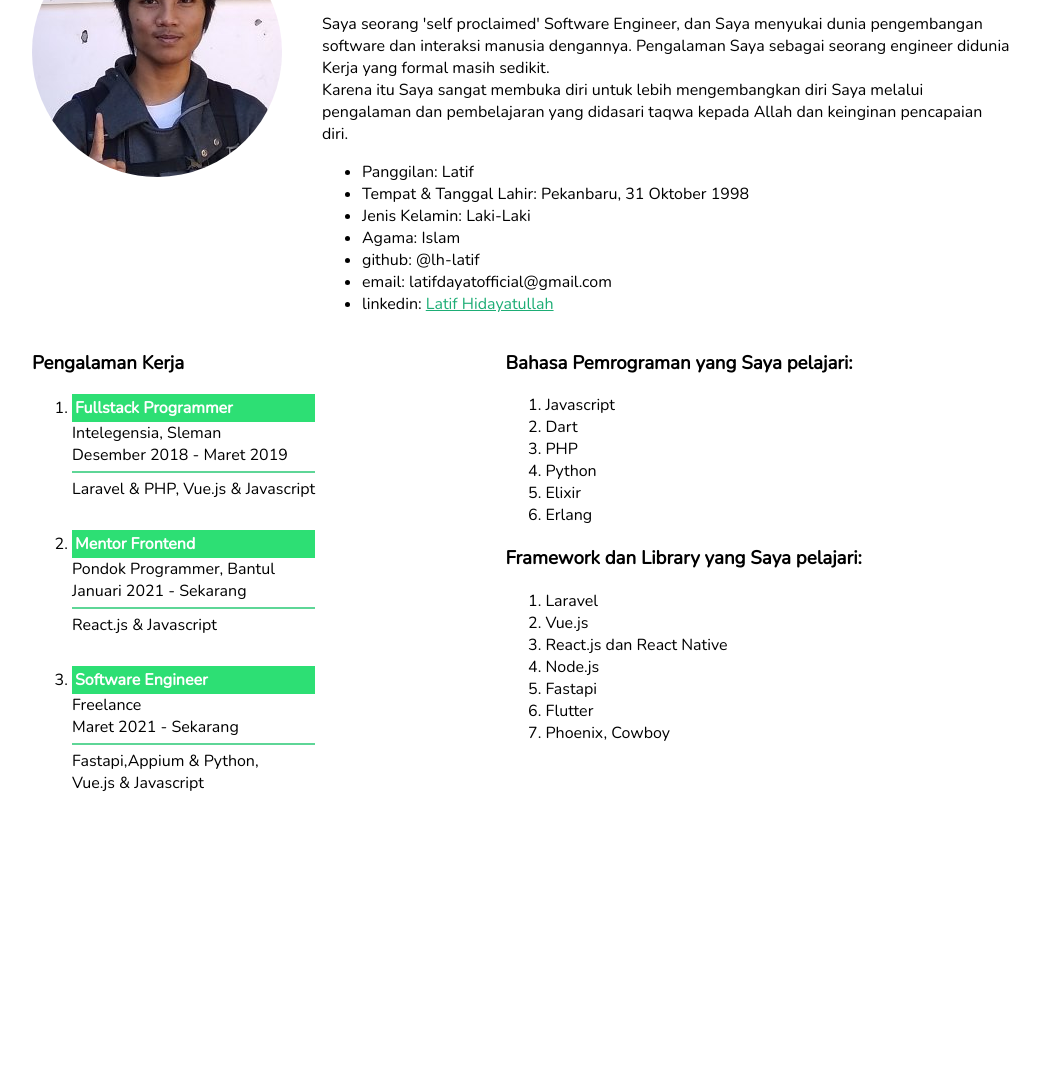
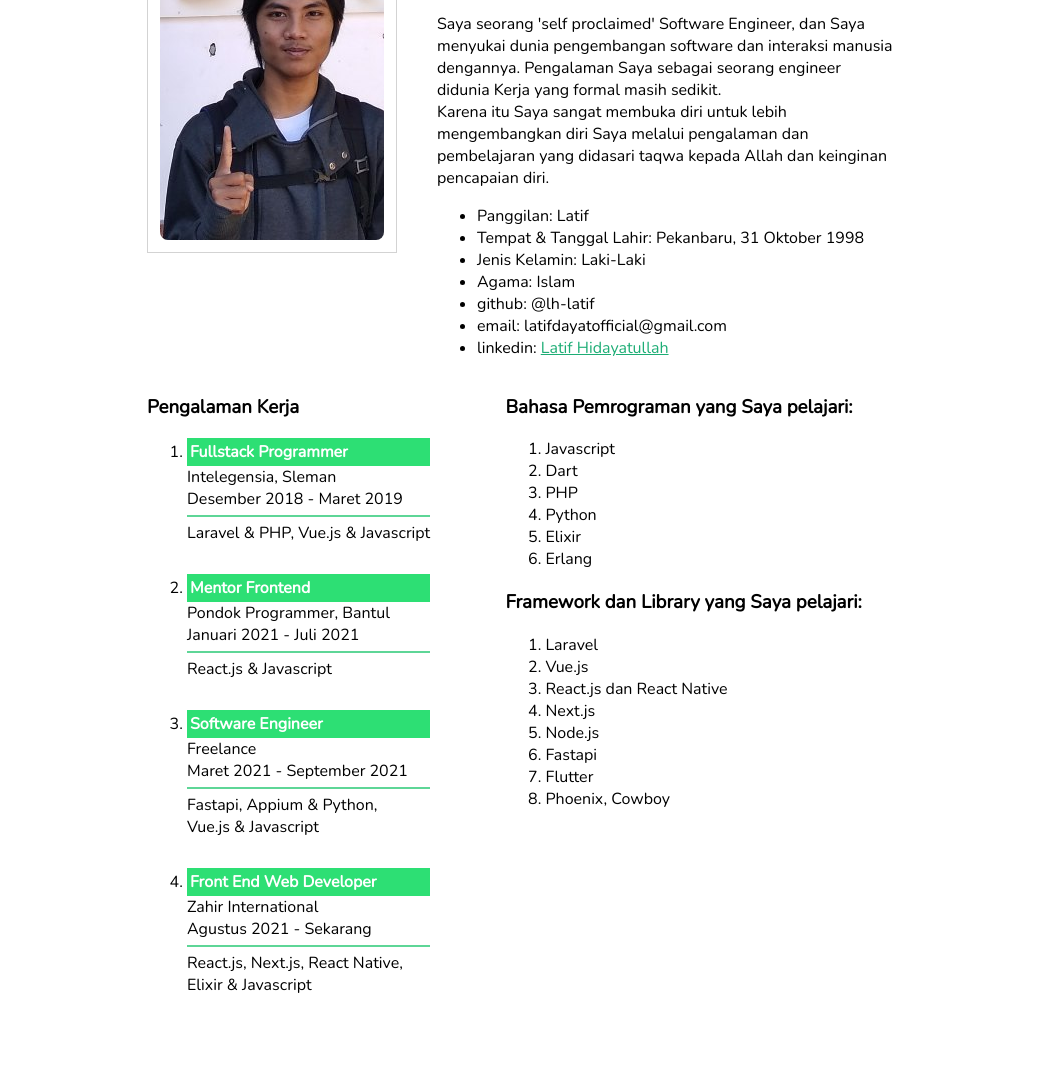
Before and after one commit to lh-latif/my_repo, a plain HTML site: page index.html in a window 1280 px wide. Shown: the part 133-1199 px from the top of the page, without its empty margins (118-1158 px from the left). Before the commit the page ends 997 px from the top, so only its background shows below. Drawn offline with nearby package versions, Linux system fonts and the light colour scheme.

Commit message:
update content

```diff
--- a/index.html
+++ b/index.html
@@ -32,12 +32,21 @@
     font-weight: bold;
   }
 
+  .page-container-flex-center {
+    display: flex;
+    justify-content: center;
+    width: 100%;
+  }
 
+  .image-frame {
+    padding: 12px;
+    border: 1px solid lightgray;
+  }
 
   .image-container {
-    width: 250px;
-    max-height: 250px;
-    border-radius: 50%;
+    max-width: 250px;
+    max-height: 300px;
+    border-radius: 8px;
     overflow: hidden;
     flex-grow: 1;
   }
@@ -47,10 +56,12 @@
     overflow: hidden;
     display: block;
     padding-left: 40px;
+    max-width: 500px;
   }
 
   .page-container {
-    padding: 40px 150px;
+    padding: 40px 0px;
+    max-width: 750px;
   }
 
   .job-content-card {
@@ -83,18 +94,21 @@
   </style>
 </head>
 <body>
+  <div class="page-container-flex-center">
     <div class="page-container">
       <div style="display: flex">
         <div class="image-section">
+          <div class="image-frame">
             <div class="image-container">
               <img src="./foto2.png"/>
+            </div>
           </div>
         </div>
         <div class="desc-container">
           <div style="width: 100%; overflow: hidden; word-break: break-word;">
             <div>
               <h1 class="name-text">Latif Hidayatullah</h1>
-            <h2 class="support-text">Software Engineer, Yogyakarta</h2>
+              <h2 class="support-text">Software Engineer, Bogor</h2>
             </div>
 
             <p>Saya seorang 'self proclaimed' Software Engineer, dan Saya menyukai dunia pengembangan software dan interaksi manusia dengannya. Pengalaman Saya sebagai seorang engineer didunia Kerja yang formal masih sedikit.<br>
@@ -129,7 +143,7 @@
               <div class="job-content-card">
                 <h4>Mentor Frontend</h4>
                 <span>Pondok Programmer, Bantul</span>
-              <span>Januari 2021 - Sekarang</span>
+                <span>Januari 2021 - Juli 2021</span>
                 <span class="line-break"></span>
                 <span>React.js & Javascript</span>
               </div>
@@ -138,9 +152,18 @@
               <div class="job-content-card">
                 <h4>Software Engineer</h4>
                 <span>Freelance</span>
-              <span>Maret 2021 - Sekarang</span>
+                <span>Maret 2021 - September 2021</span>
                 <span class="line-break"></span>
-              <span>Fastapi,Appium & Python,<br> Vue.js & Javascript</span>
+                <span>Fastapi, Appium & Python,<br> Vue.js & Javascript</span>
+              </div>
+            </li>
+            <li>
+              <div class="job-content-card">
+                <h4>Front End Web Developer</h4>
+                <span>Zahir International</span>
+                <span>Agustus 2021 - Sekarang</span>
+                <span class="line-break"></span>
+                <span>React.js, Next.js, React Native,<br> Elixir & Javascript</span>
               </div>
             </li>
           </ol>
@@ -163,6 +186,7 @@
               <li>Laravel</li>
               <li>Vue.js</li>
               <li>React.js dan React Native</li>
+              <li>Next.js</li>
               <li>Node.js</li>
               <li>Fastapi</li>
               <li>Flutter</li>
@@ -172,5 +196,6 @@
         </div>
       </div>
     </div>
+  </div>
 </body>
 </html>
```
Lines whose indentation alone changed are shown as unchanged.
